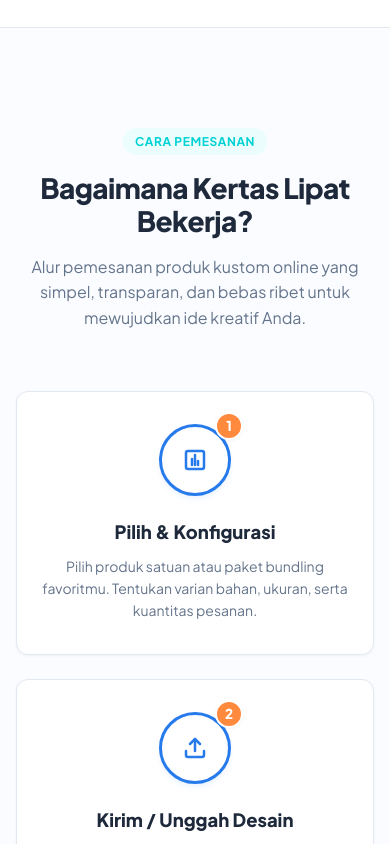
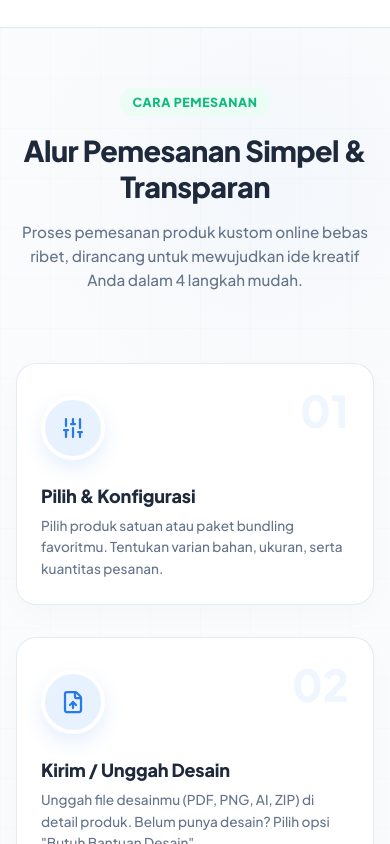
Before and after one commit to Ardiyanto24/mockup-website-kertas-lipat, a Next.js app: page / in a window 390 px wide. Shown: the part 5640-6484 px from the top of the page. Built offline with nearby package versions, Linux system fonts and the light colour scheme.

Commit message:
style(home): redesign HomeHowItWorksSection with dynamic responsive timelines and premium index numbers

```diff
--- a/src/components/organisms/home/HomeHowItWorksSection/HomeHowItWorksSection.module.css
+++ b/src/components/organisms/home/HomeHowItWorksSection/HomeHowItWorksSection.module.css
@@ -1,149 +1,289 @@
 .section {
+  position: relative;
   padding: 100px 0;
-  background-color: var(--color-bg-light);
+  background-color: #fafbfc;
+  overflow: hidden;
 }
 
+/* Faint grid overlay matching premium style */
+.sectionGrid {
+  position: absolute;
+  top: 0;
+  left: 0;
+  width: 100%;
+  height: 100%;
+  background-image:
+    linear-gradient(rgba(15, 23, 42, 0.012) 1px, transparent 1px),
+    linear-gradient(90deg, rgba(15, 23, 42, 0.012) 1px, transparent 1px);
+  background-size: 50px 50px;
+  pointer-events: none;
+  z-index: 1;
+}
+
+/* Soft glowing backgrounds */
+.glowTop {
+  position: absolute;
+  top: -100px;
+  left: 5%;
+  width: 500px;
+  height: 500px;
+  background: radial-gradient(circle, rgba(38, 122, 236, 0.03) 0%, transparent 70%);
+  pointer-events: none;
+  z-index: 2;
+}
+
+.glowBottom {
+  position: absolute;
+  bottom: -150px;
+  right: 5%;
+  width: 500px;
+  height: 500px;
+  background: radial-gradient(circle, rgba(255, 107, 74, 0.02) 0%, transparent 70%);
+  pointer-events: none;
+  z-index: 2;
+}
+
+.container {
+  position: relative;
+  z-index: 3;
+  max-width: 1200px;
+  margin: 0 auto;
+}
+
+/* Section Header styling */
 .header {
+  display: flex;
+  flex-direction: column;
+  align-items: center;
   text-align: center;
-  max-width: 700px;
-  margin: 0 auto 60px;
+  gap: 16px;
+  margin-bottom: 70px;
+}
+
+.badge {
+  font-size: 0.775rem !important;
+  font-weight: 800 !important;
+  text-transform: uppercase;
+  letter-spacing: 0.05em;
 }
 
 .title {
   font-size: 2.25rem;
   font-weight: 800;
-  line-height: 1.2;
   color: var(--color-text-main);
-  margin-top: 16px;
-  margin-bottom: 16px;
   letter-spacing: -0.02em;
+  line-height: 1.25;
 }
 
 .subtitle {
-  font-size: 1rem;
+  font-size: 0.95rem;
   color: var(--color-text-muted);
+  max-width: 600px;
   line-height: 1.6;
+  font-weight: 500;
 }
 
-.stepsContainer {
+/* Steps Wrapper & Timeline */
+.stepsWrapper {
   position: relative;
-  width: 100%;
 }
 
-/* Line connecting all step dots horizontally */
-.connectorLine {
+.timelineLine {
   position: absolute;
-  top: 36px;
+  top: 32px; /* Exact center of the 64px iconBox */
   left: 12.5%;
-  width: 75%;
-  height: 4px;
-  background-color: rgba(38, 122, 236, 0.15);
+  right: 12.5%;
+  height: 2px;
+  background: linear-gradient(90deg,
+    rgba(38, 122, 236, 0.08) 0%,
+    rgba(38, 122, 236, 0.35) 50%,
+    rgba(38, 122, 236, 0.08) 100%
+  );
   z-index: 1;
 }
 
+/* 4 Column Grid */
 .grid {
   display: grid;
   grid-template-columns: repeat(4, 1fr);
-  gap: 32px;
-  position: relative;
-  z-index: 2;
+  gap: 30px;
 }
 
+/* Step Card styling */
 .stepCard {
+  position: relative;
+  background-color: #ffffff;
+  border: 1px solid rgba(226, 232, 240, 0.85);
+  border-radius: var(--radius-lg);
+  padding: 36px 24px 28px;
+  box-shadow: 0 10px 30px rgba(15, 23, 42, 0.02);
+  transition: transform var(--transition-normal), border-color var(--transition-normal), box-shadow var(--transition-normal);
+  z-index: 2;
   display: flex;
   flex-direction: column;
-  align-items: center;
-  text-align: center;
-  padding: 16px;
+  gap: 24px;
+  overflow: hidden;
 }
 
-.stepNumWrapper {
-  position: relative;
-  margin-bottom: 24px;
-  display: flex;
-  align-items: center;
-  justify-content: center;
+.stepCard::after {
+  content: "";
+  position: absolute;
+  top: 0;
+  left: 0;
+  width: 100%;
+  height: 4px;
+  background: linear-gradient(90deg, var(--color-primary) 0%, #1d69d2 100%);
+  border-radius: var(--radius-lg) var(--radius-lg) 0 0;
+  opacity: 0;
+  transition: opacity var(--transition-fast);
 }
 
-.stepNum {
+.stepCard:hover {
+  transform: translateY(-6px);
+  border-color: rgba(38, 122, 236, 0.25);
+  box-shadow: 0 20px 40px rgba(38, 122, 236, 0.06);
+}
+
+.stepCard:hover::after {
+  opacity: 1;
+}
+
+/* Large Floating Background Index Number */
+.stepIndex {
   position: absolute;
-  top: -12px;
-  right: -12px;
-  width: 28px;
-  height: 28px;
-  border-radius: 50%;
-  background-color: var(--color-secondary-orange);
-  color: #ffffff;
-  font-size: 0.85rem;
-  font-weight: 800;
+  top: 24px;
+  right: 24px;
+  font-size: 2.75rem;
+  font-weight: 900;
+  color: rgba(38, 122, 236, 0.07);
+  font-family: var(--font-sans);
+  user-select: none;
+  line-height: 1;
+}
+
+/* Icon Box Container */
+.iconContainer {
+  position: relative;
   display: flex;
+  justify-content: flex-start;
   align-items: center;
-  justify-content: center;
-  box-shadow: var(--shadow-sm);
-  border: 2px solid #ffffff;
-  z-index: 5;
+  z-index: 3;
 }
 
 .iconBox {
-  width: 72px;
-  height: 72px;
+  width: 64px;
+  height: 64px;
   border-radius: 50%;
-  background-color: var(--color-bg-card);
-  border: 3px solid var(--color-primary);
+  background-color: var(--color-primary-light);
   color: var(--color-primary);
   display: flex;
   align-items: center;
   justify-content: center;
-  box-shadow: var(--shadow-md);
-  transition: transform var(--transition-fast), background-color var(--transition-fast), color var(--transition-fast);
+  border: 4px solid #ffffff;
+  box-shadow: 0 8px 20px rgba(38, 122, 236, 0.12);
+  transition: transform var(--transition-normal), background-color var(--transition-normal), color var(--transition-normal);
 }
 
 .stepCard:hover .iconBox {
-  transform: scale(1.1);
   background-color: var(--color-primary);
   color: #ffffff;
+  transform: scale(1.05);
+}
+
+.icon {
+  stroke-width: 2.25px;
+}
+
+/* Card Content details */
+.cardContent {
+  display: flex;
+  flex-direction: column;
+  gap: 8px;
 }
 
 .stepTitle {
-  font-size: 1.15rem;
+  font-size: 1.125rem;
   font-weight: 800;
   color: var(--color-text-main);
-  margin-bottom: 12px;
+  letter-spacing: -0.01em;
 }
 
 .stepDesc {
-  font-size: 0.875rem;
+  font-size: 0.85rem;
   color: var(--color-text-muted);
   line-height: 1.6;
+  font-weight: 500;
 }
 
 /* Responsiveness */
 @media (max-width: 992px) {
-  .connectorLine {
-    display: none;
-  }
-
-  .grid {
-    grid-template-columns: repeat(2, 1fr);
-    gap: 40px;
-  }
-
-  .stepCard {
-    background-color: var(--color-bg-card);
-    padding: 32px 24px;
-    border-radius: var(--radius-md);
-    border: 1px solid var(--color-border);
-    box-shadow: var(--shadow-sm);
-  }
-}
-
-@media (max-width: 600px) {
-  .title {
-    font-size: 1.75rem;
+  .section {
+    padding: 80px 0;
   }
 
   .grid {
     grid-template-columns: 1fr;
+    gap: 32px;
+  }
+
+  .timelineLine {
+    position: absolute;
+    top: 48px;
+    bottom: 48px;
+    left: 56px; /* Coordinates center of the 64px iconBox inside padded container */
+    width: 2px;
+    height: auto;
+    background: linear-gradient(180deg,
+      rgba(38, 122, 236, 0.08) 0%,
+      rgba(38, 122, 236, 0.35) 50%,
+      rgba(38, 122, 236, 0.08) 100%
+    );
+  }
+
+  .stepCard {
+    flex-direction: row;
+    align-items: center;
     gap: 24px;
+    padding: 24px;
+  }
+
+  .iconContainer {
+    flex-shrink: 0;
+  }
+
+  .stepCard:hover {
+    transform: translateX(4px);
+  }
+
+  .stepIndex {
+    top: auto;
+    bottom: 20px;
+    right: 24px;
   }
 }
+
+@media (max-width: 576px) {
+  .section {
+    padding: 60px 0;
+  }
+
+  .title {
+    font-size: 1.8rem;
+  }
+
+  .stepCard {
+    flex-direction: column;
+    align-items: flex-start;
+    padding: 32px 24px 24px;
+  }
+
+  .timelineLine {
+    display: none; /* Hide timeline line entirely on small mobile screens for simplicity */
+  }
+
+  .stepIndex {
+    top: 24px;
+    right: 24px;
+    bottom: auto;
+  }
+}
--- a/src/components/organisms/home/HomeHowItWorksSection/HomeHowItWorksSection.tsx
+++ b/src/components/organisms/home/HomeHowItWorksSection/HomeHowItWorksSection.tsx
@@ -1,4 +1,5 @@
 import React from 'react';
+import { Sliders, FileUp, ShieldCheck, Package } from 'lucide-react';
 import { Badge } from '@/components/atoms/Badge/Badge';
 import styles from './HomeHowItWorksSection.module.css';
 
@@ -14,78 +15,70 @@ const steps: Step[] = [
     id: 1,
     title: 'Pilih & Konfigurasi',
     description: 'Pilih produk satuan atau paket bundling favoritmu. Tentukan varian bahan, ukuran, serta kuantitas pesanan.',
-    icon: (
-      <svg width="24" height="24" viewBox="0 0 24 24" fill="none" stroke="currentColor" strokeWidth="2.5" strokeLinecap="round" strokeLinejoin="round">
-        <rect x="3" y="3" width="18" height="18" rx="2" ry="2" />
-        <path d="M9 17V11" />
-        <path d="M12 17V7" />
-        <path d="M15 17V13" />
-      </svg>
-    ),
+    icon: <Sliders size={24} className={styles.icon} />,
   },
   {
     id: 2,
     title: 'Kirim / Unggah Desain',
-    description: 'Seret & lepas file desainmu (PDF, PNG, AI, ZIP) di detail produk. Belum punya desain? Centang opsi "Butuh Bantuan Desain".',
-    icon: (
-      <svg width="24" height="24" viewBox="0 0 24 24" fill="none" stroke="currentColor" strokeWidth="2.5" strokeLinecap="round" strokeLinejoin="round">
-        <path d="M21 15v4a2 2 0 0 1-2 2H5a2 2 0 0 1-2-2v-4" />
-        <polyline points="17 8 12 3 7 8" />
-        <line x1="12" y1="3" x2="12" y2="15" />
-      </svg>
-    ),
+    description: 'Unggah file desainmu (PDF, PNG, AI, ZIP) di detail produk. Belum punya desain? Pilih opsi "Butuh Bantuan Desain".',
+    icon: <FileUp size={24} className={styles.icon} />,
   },
   {
     id: 3,
     title: 'Verifikasi & Bayar',
-    description: 'Tim desainer kami memeriksa kelayakan resolusi file desainmu secara instan sebelum Anda melakukan pembayaran aman.',
-    icon: (
-      <svg width="24" height="24" viewBox="0 0 24 24" fill="none" stroke="currentColor" strokeWidth="2.5" strokeLinecap="round" strokeLinejoin="round">
-        <rect x="2" y="5" width="20" height="14" rx="2" ry="2" />
-        <line x1="2" y1="10" x2="22" y2="10" />
-      </svg>
-    ),
+    description: 'Tim desainer kami memeriksa resolusi file desain secara instan sebelum Anda melakukan pembayaran yang aman.',
+    icon: <ShieldCheck size={24} className={styles.icon} />,
   },
   {
     id: 4,
     title: 'Produksi & Kirim',
-    description: 'Pesanan diproduksi menggunakan mesin cetak modern berpresisi tinggi dan dikirim aman terasuransi ke alamatmu.',
-    icon: (
-      <svg width="24" height="24" viewBox="0 0 24 24" fill="none" stroke="currentColor" strokeWidth="2.5" strokeLinecap="round" strokeLinejoin="round">
-        <rect x="1" y="3" width="15" height="13" />
-        <polygon points="16 8 20 8 23 11 23 16 16 16 16 8" />
-        <circle cx="5.5" cy="18.5" r="2.5" />
-        <circle cx="18.5" cy="18.5" r="2.5" />
-      </svg>
-    ),
+    description: 'Pesanan diproduksi menggunakan mesin cetak modern berpresisi tinggi dan dikirim aman berasuransi ke alamatmu.',
+    icon: <Package size={24} className={styles.icon} />,
   },
 ];
 
 export function HomeHowItWorksSection() {
   return (
     <section id="how-it-works" className={styles.section}>
+      {/* Subtle grid and decorative circle glows */}
+      <div className={styles.sectionGrid}></div>
+      <div className={styles.glowTop}></div>
+      <div className={styles.glowBottom}></div>
+
       <div className={`${styles.container} container`}>
+        {/* Section Header */}
         <div className={styles.header}>
-          <Badge variant="teal">Cara Pemesanan</Badge>
-          <h2 className={styles.title}>Bagaimana Kertas Lipat Bekerja?</h2>
+          <Badge variant="success" className={styles.badge}>Cara Pemesanan</Badge>
+          <h2 className={styles.title}>Alur Pemesanan Simpel & Transparan</h2>
           <p className={styles.subtitle}>
-            Alur pemesanan produk kustom online yang simpel, transparan, dan bebas ribet untuk mewujudkan ide kreatif Anda.
+            Proses pemesanan produk kustom online bebas ribet, dirancang untuk mewujudkan ide kreatif Anda dalam 4 langkah mudah.
           </p>
         </div>
 
-        <div className={styles.stepsContainer}>
-          {/* Connector Line */}
-          <div className={styles.connectorLine}></div>
+        {/* Steps Container */}
+        <div className={styles.stepsWrapper}>
+          {/* Connecting Timeline Line (Desktop only) */}
+          <div className={styles.timelineLine}></div>
 
           <div className={styles.grid}>
             {steps.map((step) => (
               <div key={step.id} className={styles.stepCard}>
-                <div className={styles.stepNumWrapper}>
-                  <div className={styles.stepNum}>{step.id}</div>
-                  <div className={styles.iconBox}>{step.icon}</div>
+                {/* Large floating background index number */}
+                <span className={styles.stepIndex}>0{step.id}</span>
+
+                {/* Icon Box Container with soft shadow and glow */}
+                <div className={styles.iconContainer}>
+                  <div className={styles.iconBox}>
+                    {step.icon}
+                  </div>
+                  <span className={styles.connectorDot}></span>
                 </div>
-                <h3 className={styles.stepTitle}>{step.title}</h3>
-                <p className={styles.stepDesc}>{step.description}</p>
+
+                {/* Card Content */}
+                <div className={styles.cardContent}>
+                  <h3 className={styles.stepTitle}>{step.title}</h3>
+                  <p className={styles.stepDesc}>{step.description}</p>
+                </div>
               </div>
             ))}
           </div>
```
